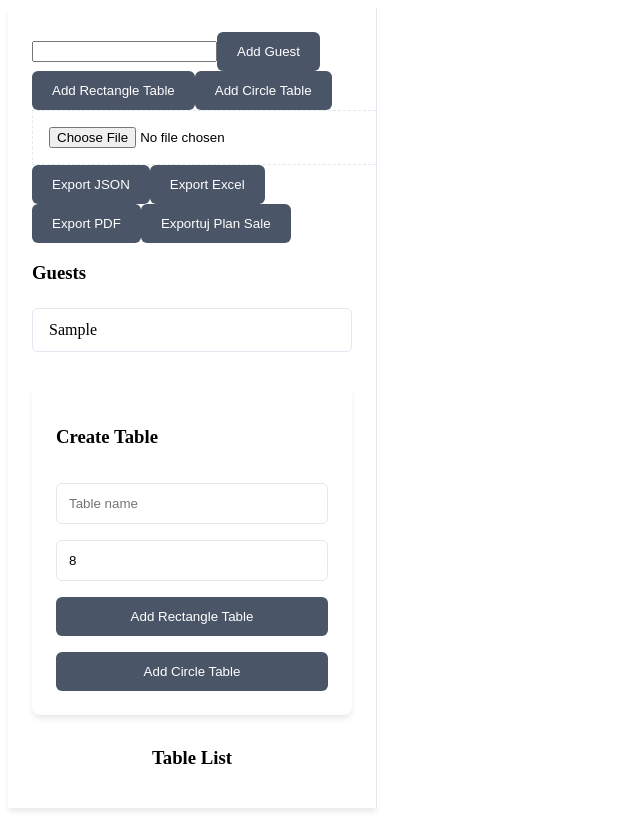
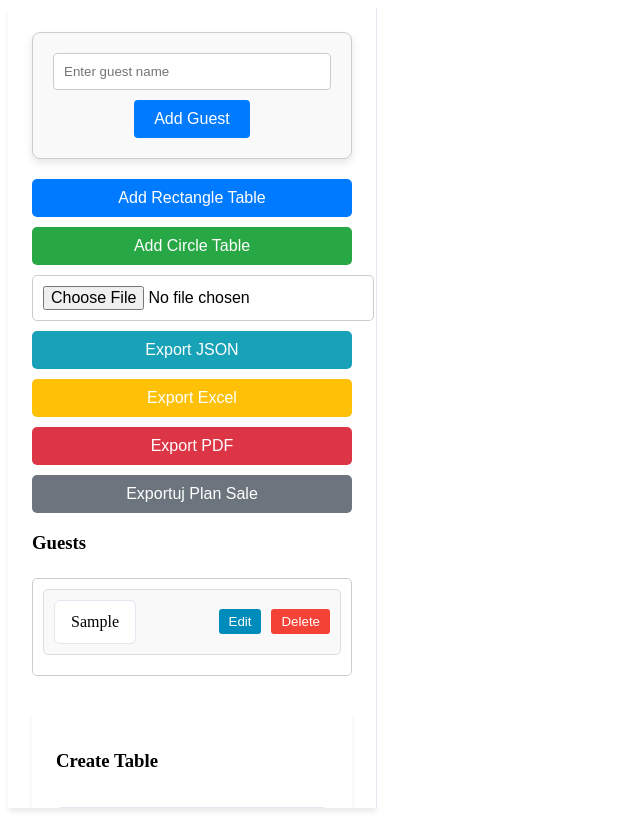
Before and after one commit to Adrian-Swifter/spisak-gostiju, a React (Vite) app: page / in a window 1280 px wide. Both pictures are taken after typing "Sample" into the empty fields and a click on the button "Add Guest". Shown: the whole page, without its empty margins (0-640 px from the left). Built offline with nearby package versions, Linux system fonts and the light colour scheme.

Commit message:
added edit and delete guests

```diff
--- a/src/App.tsx
+++ b/src/App.tsx
@@ -35,6 +35,20 @@ const App = () => {
     const newGuest = { id: uuidv4(), name };
     setGuests([...guests, newGuest]);
     localStorage.setItem("guests", JSON.stringify([...guests, newGuest]));
+  };
+
+  const deleteGuest = (id: string) => {
+    const updatedGuests = guests.filter((guest) => guest.id !== id);
+    setGuests(updatedGuests);
+    localStorage.setItem("guests", JSON.stringify(updatedGuests));
+  };
+
+  const editGuest = (id: string, name: string) => {
+    const updatedGuests = guests.map((guest) =>
+      guest.id === id ? { ...guest, name } : guest
+    );
+    setGuests(updatedGuests);
+    localStorage.setItem("guests", JSON.stringify(updatedGuests));
   };
 
   // Update the circle table creation in addTable function
@@ -135,16 +149,117 @@ const App = () => {
       <div className="app">
         <div className="sidebar">
           <GuestForm onAdd={addGuest} />
-          <button onClick={() => addTable("rectangle")}>
-            Add Rectangle Table
-          </button>
-          <button onClick={() => addTable("circle")}>Add Circle Table</button>
-          <input type="file" onChange={importData} accept=".json" />
-          <button onClick={exportData}>Export JSON</button>
-          <button onClick={exportExcel}>Export Excel</button>
-          <button onClick={exportPDF}>Export PDF</button>
-          <button onClick={exportCanvasToPDF}>Exportuj Plan Sale</button>
-          <GuestList guests={guests} />
+          <div
+            className="button-group"
+            style={{
+              display: "flex",
+              flexDirection: "column",
+              gap: "10px",
+              marginTop: "20px",
+            }}
+          >
+            <button
+              onClick={() => addTable("rectangle")}
+              style={{
+                padding: "10px",
+                border: "none",
+                borderRadius: "5px",
+                backgroundColor: "#007bff",
+                color: "#fff",
+                cursor: "pointer",
+                fontSize: "16px",
+              }}
+            >
+              Add Rectangle Table
+            </button>
+            <button
+              onClick={() => addTable("circle")}
+              style={{
+                padding: "10px",
+                border: "none",
+                borderRadius: "5px",
+                backgroundColor: "#28a745",
+                color: "#fff",
+                cursor: "pointer",
+                fontSize: "16px",
+              }}
+            >
+              Add Circle Table
+            </button>
+            <input
+              type="file"
+              onChange={importData}
+              accept=".json"
+              style={{
+                padding: "10px",
+                border: "1px solid #ccc",
+                borderRadius: "5px",
+                cursor: "pointer",
+                fontSize: "16px",
+              }}
+            />
+            <button
+              onClick={exportData}
+              style={{
+                padding: "10px",
+                border: "none",
+                borderRadius: "5px",
+                backgroundColor: "#17a2b8",
+                color: "#fff",
+                cursor: "pointer",
+                fontSize: "16px",
+              }}
+            >
+              Export JSON
+            </button>
+            <button
+              onClick={exportExcel}
+              style={{
+                padding: "10px",
+                border: "none",
+                borderRadius: "5px",
+                backgroundColor: "#ffc107",
+                color: "#fff",
+                cursor: "pointer",
+                fontSize: "16px",
+              }}
+            >
+              Export Excel
+            </button>
+            <button
+              onClick={exportPDF}
+              style={{
+                padding: "10px",
+                border: "none",
+                borderRadius: "5px",
+                backgroundColor: "#dc3545",
+                color: "#fff",
+                cursor: "pointer",
+                fontSize: "16px",
+              }}
+            >
+              Export PDF
+            </button>
+            <button
+              onClick={exportCanvasToPDF}
+              style={{
+                padding: "10px",
+                border: "none",
+                borderRadius: "5px",
+                backgroundColor: "#6c757d",
+                color: "#fff",
+                cursor: "pointer",
+                fontSize: "16px",
+              }}
+            >
+              Exportuj Plan Sale
+            </button>
+          </div>
+          <GuestList
+            guests={guests}
+            onDelete={deleteGuest}
+            onEdit={editGuest}
+          />
           <div className="table-creator">
             <h3>Create Table</h3>
             <input
--- a/src/components/guests/GuestForm.tsx
+++ b/src/components/guests/GuestForm.tsx
@@ -9,9 +9,47 @@ const GuestForm = ({ onAdd }: { onAdd: (name: string) => void }) => {
         onAdd(name);
         setName("");
       }}
+      style={{
+        display: "flex",
+        flexDirection: "column",
+        alignItems: "center",
+        gap: "10px",
+        padding: "20px",
+        border: "1px solid #ccc",
+        borderRadius: "8px",
+        boxShadow: "0 4px 8px rgba(0, 0, 0, 0.1)",
+        maxWidth: "400px",
+        margin: "0 auto",
+        backgroundColor: "#f9f9f9",
+      }}
     >
-      <input value={name} onChange={(e) => setName(e.target.value)} required />
-      <button type="submit">Add Guest</button>
+      <input
+        value={name}
+        onChange={(e) => setName(e.target.value)}
+        required
+        style={{
+          padding: "10px",
+          borderRadius: "4px",
+          border: "1px solid #ccc",
+          width: "100%",
+          boxSizing: "border-box",
+        }}
+        placeholder="Enter guest name"
+      />
+      <button
+        type="submit"
+        style={{
+          padding: "10px 20px",
+          borderRadius: "4px",
+          border: "none",
+          backgroundColor: "#007bff",
+          color: "#fff",
+          cursor: "pointer",
+          fontSize: "16px",
+        }}
+      >
+        Add Guest
+      </button>
     </form>
   );
 };
--- a/src/components/guests/GuestList.tsx
+++ b/src/components/guests/GuestList.tsx
@@ -1,14 +1,122 @@
+import { useState } from "react";
 import DraggableGuest from "./DraggableGuest";
-
 import { Guest } from "../../types";
 
-const GuestList = ({ guests }: { guests: Guest[] }) => {
+const GuestList = ({
+  guests,
+  onDelete,
+  onEdit,
+}: {
+  guests: Guest[];
+  onDelete: (id: string) => void;
+  onEdit: (id: string, name: string) => void;
+}) => {
+  const [editingGuestId, setEditingGuestId] = useState<string | null>(null);
+  const [editingGuestName, setEditingGuestName] = useState<string>("");
+
+  const handleEditClick = (guest: Guest) => {
+    setEditingGuestId(guest.id);
+    setEditingGuestName(guest.name);
+  };
+
+  const handleSaveClick = () => {
+    if (editingGuestId) {
+      onEdit(editingGuestId, editingGuestName);
+      setEditingGuestId(null);
+      setEditingGuestName("");
+    }
+  };
+
   return (
     <div>
       <h3>Guests</h3>
-      <div className="guest-list">
+      <div
+        className="guest-list"
+        style={{
+          padding: "10px",
+          border: "1px solid #ccc",
+          borderRadius: "5px",
+        }}
+      >
         {guests.map((guest) => (
-          <DraggableGuest key={guest.id} guest={guest} />
+          <div
+            key={guest.id}
+            className="guest-item"
+            style={{
+              display: "flex",
+              justifyContent: "space-between",
+              alignItems: "center",
+              padding: "10px",
+              marginBottom: "10px",
+              border: "1px solid #ddd",
+              borderRadius: "5px",
+              backgroundColor: "#f9f9f9",
+            }}
+          >
+            {editingGuestId === guest.id ? (
+              <input
+                type="text"
+                value={editingGuestName}
+                onChange={(e) => setEditingGuestName(e.target.value)}
+                style={{
+                  flex: "1",
+                  marginRight: "10px",
+                  padding: "5px",
+                  border: "1px solid #ccc",
+                  borderRadius: "3px",
+                }}
+              />
+            ) : (
+              <DraggableGuest guest={guest} />
+            )}
+            <div
+              className="guest-controls"
+              style={{ display: "flex", gap: "10px" }}
+            >
+              {editingGuestId === guest.id ? (
+                <button
+                  onClick={handleSaveClick}
+                  style={{
+                    padding: "5px 10px",
+                    border: "none",
+                    borderRadius: "3px",
+                    backgroundColor: "#4CAF50",
+                    color: "white",
+                    cursor: "pointer",
+                  }}
+                >
+                  Save
+                </button>
+              ) : (
+                <button
+                  onClick={() => handleEditClick(guest)}
+                  style={{
+                    padding: "5px 10px",
+                    border: "none",
+                    borderRadius: "3px",
+                    backgroundColor: "#008CBA",
+                    color: "white",
+                    cursor: "pointer",
+                  }}
+                >
+                  Edit
+                </button>
+              )}
+              <button
+                onClick={() => onDelete(guest.id)}
+                style={{
+                  padding: "5px 10px",
+                  border: "none",
+                  borderRadius: "3px",
+                  backgroundColor: "#f44336",
+                  color: "white",
+                  cursor: "pointer",
+                }}
+              >
+                Delete
+              </button>
+            </div>
+          </div>
         ))}
       </div>
     </div>
```
